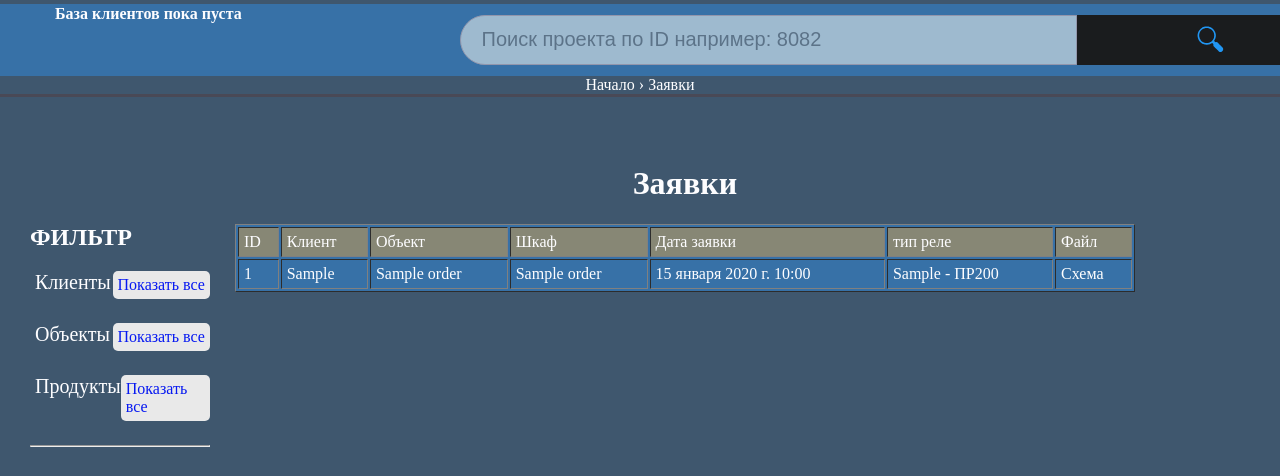
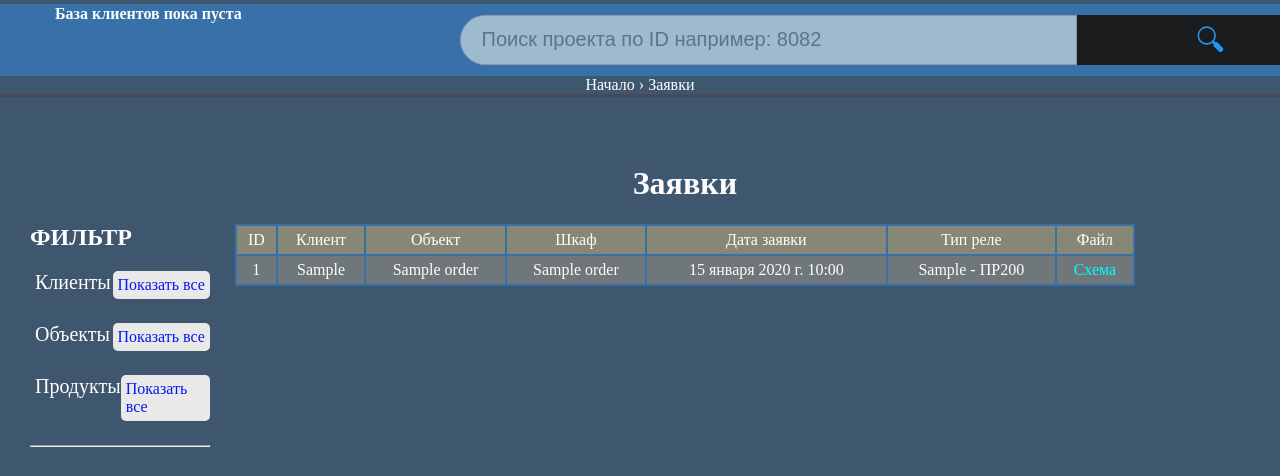
Before and after one commit to vikneo/Algorithm-for-AVR-systems, a Django app: page /orders/ in a window 1280 px wide; the page is wider, and only the part inside the window is pictured. Shown: the part 174-650 px from the top of that part. Run offline with Django 5.2, Linux system fonts and the light colour scheme; tables that the repository leaves empty hold one stand-in row (values such as "Sample post"); parts of the project's set-up code (start-up, migrations or seed data) failed here and were passed over.

Commit message:
updated table

```diff
--- a/system_avr/static/assests/css/product_style.css
+++ b/system_avr/static/assests/css/product_style.css
@@ -95,6 +95,17 @@ p.product-date-detail {
 
 /* ======================= ORDERS ============================= */
 
+.orders {
+    min-width: 900px;
+    background: #3771a7;
+}
+
 table.orders td {
-    color: black;
+    padding: 5px;
+    text-align: center;
+    background: #878775;
 }
+
+tr.table-order td {
+    background: #6f777a;
+}
--- a/system_avr/templates/orders/order_list.html
+++ b/system_avr/templates/orders/order_list.html
@@ -5,7 +5,7 @@
 
 <div>
     {% if orders %}
-    <table name="orders" border="1px" bgcolor="#3771a7" width="900px" cellpadding="5px">
+    <table class="orders">
         <caption>
             <h1>{{ title }}</h1>
         </caption>
@@ -15,18 +15,18 @@
             <td>Объект</td>
             <td>Шкаф</td>
             <td>Дата заявки</td>
-            <td>тип реле</td>
+            <td>Тип реле</td>
             <td>Файл</td>
         </tr>
         {% for order in orders %}
-        <tr>
+        <tr class="table-order">
             <td>{{ order.id_product }}</td>
             <td>{{ order.client }}</td>
             <td>{{ order.subject }}</td>
             <td>{{ order.name }}</td>
             <td>{{ order.created_at }}</td>
             <td>{{ order.relay }}</td>
-            <td><a href="{{ order.file_schema.url }}" target="_blank">Схема</a></td>
+            <td><a style="color: cyan;" href="{{ order.file_schema.url }}" target="_blank">Схема</a></td>
         </tr>
         {% endfor %}
     </table>
```
